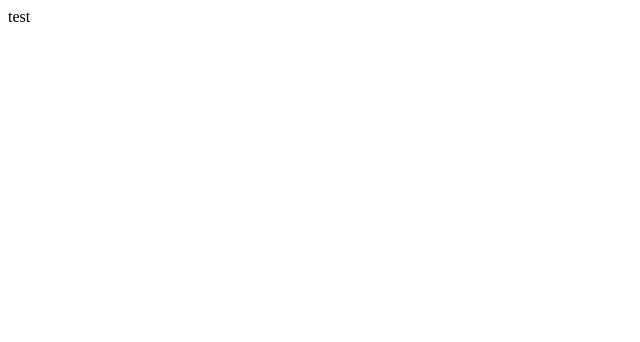
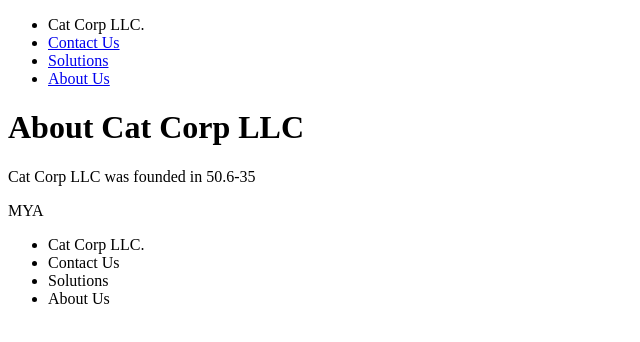
Before and after one commit to MiguelNietoLopez/catcorpllc, a Next.js app: page /about in a window 1280 px wide. Shown: the top 342 px of the page, without its empty margins (0-640 px from the left). Built offline with nearby package versions, Linux system fonts and the light colour scheme.

Commit message:
imported header footer to about, added content

```diff
--- a/pages/about.js
+++ b/pages/about.js
@@ -1,5 +1,36 @@
+import react from 'react';
+import {headerHtml, footerHtml} from '../common/common.js';
+
+class About extends react.Component
+{
+    constructor(props){
+        super(props);
+    }
+
+    centerHtml()
+    {
+        return <div id="center">
+            <h1 id="centerTitle">About Cat Corp LLC</h1>
+            <p id="centerContent">Cat Corp LLC was founded in 50.6-35 <p id="myaExplanation">MYA</p>
+            </p>
+        </div>
+    }
+    render(){
+        return(
+            <div>
+                {headerHtml()}
+                {this.centerHtml()}
+                {footerHtml()}
+            </div>
+        )
+    }
+}
+
+
+
+
 function about() {
-    return (<div id="about">test</div>)
+    return <About />
 }
 
 
```
